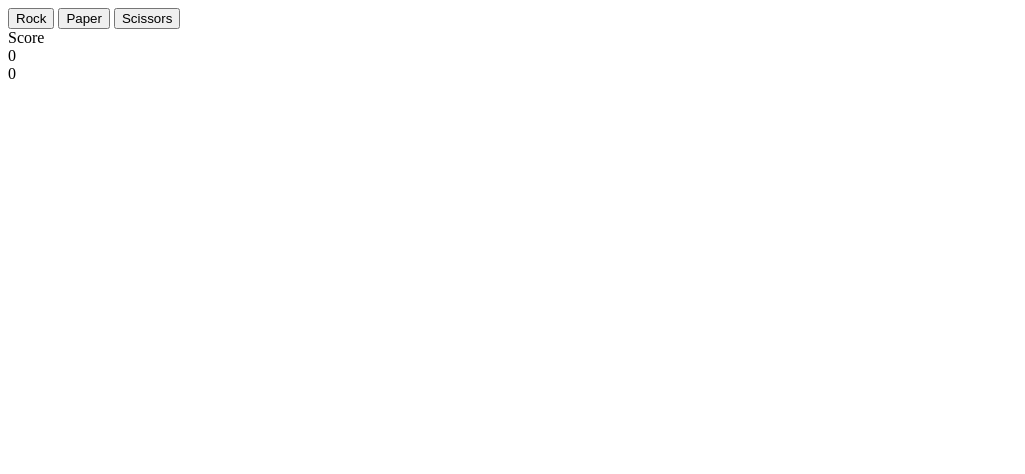
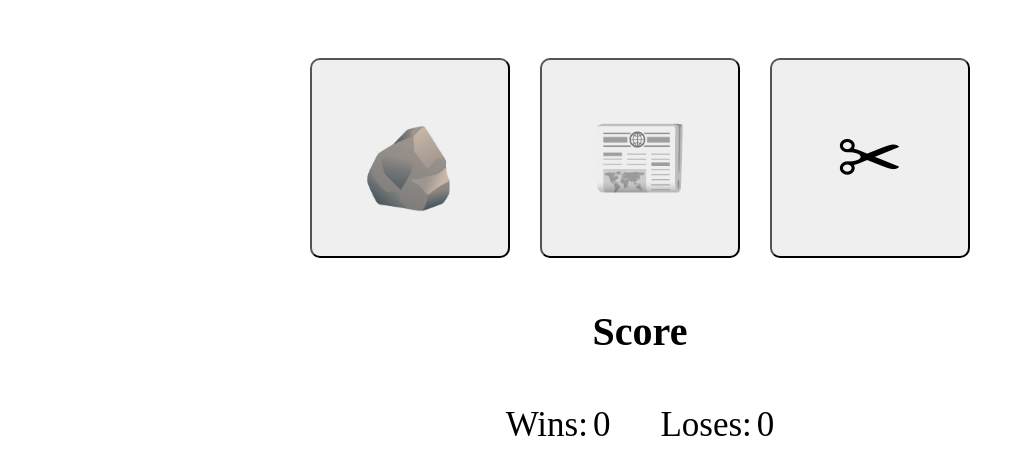
Before and after one commit to aandrku18/rock-paper-scissors, a plain HTML site: page index.html in a window 1280 px wide. Shown: the whole page, without its empty margins (0-1025 px from the left). Drawn offline with Linux system fonts and the light colour scheme.

Commit message:
UI/UX upgraded

```diff
--- a/index.html
+++ b/index.html
@@ -4,19 +4,30 @@
     <meta charset="UTF-8">
     <meta http-equiv="X-UA-Compatible" content="IE=edge">
     <meta name="viewport" content="width=device-width, initial-scale=1.0">
+    <link rel="stylesheet" href="style.css">
     <title>Rock! Paper! Scissors!</title>
 </head>
 <body>
     <div class="buttons">
-        <button id="rock" value="rock">Rock</button>
-        <button id="paper" value="paper">Paper</button>
-        <button id="scissors" value="scissors">Scissors</button>
+        <button id="rock" value="rock">🪨</button>
+        <button id="paper" value="paper">📰</button>
+        <button id="scissors" value="scissors">✂</button>
     </div>
-    <div>
+    <div class="scorer">
         <div class="text">Score</div>
-        <div class="wins">0</div>
-        <div class="loses">0</div>
-        <div class="result"></div>
+        <div class="score_container">
+            <div class="wins-recorder">
+                <div>Wins:</div>
+                <div class="wins">0</div>
+            </div>
+            <div class="loses-recorder">
+                <div>Loses:</div>
+                <div class="loses">0</div>
+            </div>
+
+
+        </div>
+
     </div>
     <script src="javascript.js"></script>
 </body>
--- /dev/null
+++ b/style.css
@@ -0,0 +1,54 @@
+body {
+    display: flex;
+    flex-direction: column;
+}
+
+button {
+    width: 200px;
+    height: 200px;
+    border-radius: 10px;
+    font-size: 80px;
+    text-align: center;
+}
+
+.buttons {
+    padding: 50px;
+    display: flex;
+    justify-content: center;
+    align-items: center;
+    gap: 30px;
+}
+
+#rock {
+    padding-top: 20px;
+}
+
+.scorer {
+    display: flex;
+    flex-direction: column;
+    justify-content: center;
+    align-items: center;
+    gap: 50px;
+}
+
+.text {
+    font-weight: bold;
+    font-size: 40px;
+}
+
+.score_container {
+    display: flex;
+    gap: 50px;
+}
+
+.wins-recorder {
+    display: flex;
+    gap: 5px;
+    font-size: 35px;
+}
+
+.loses-recorder {
+    display: flex;
+    gap: 5px;
+    font-size: 35px;
+}
```
